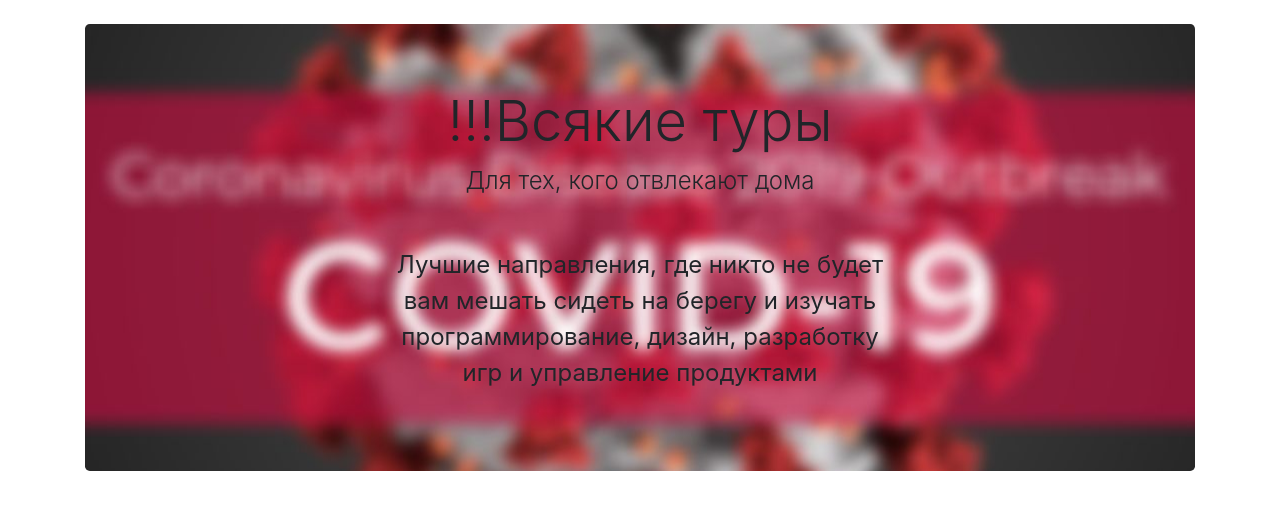
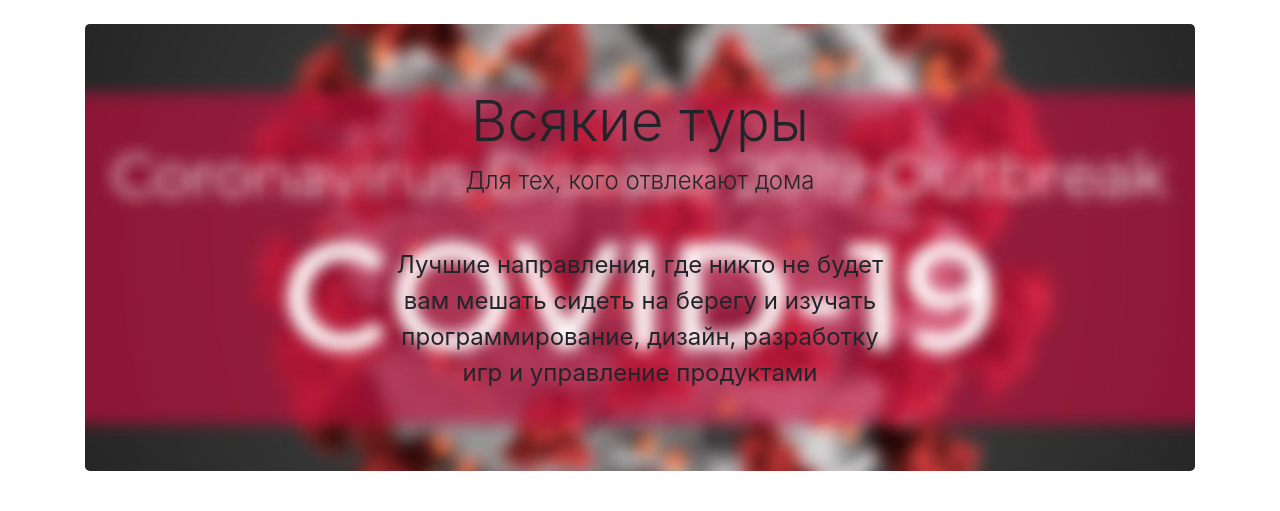
Before and after one commit to coryphoenixxx/FlaskProject2, a Flask app: page / in a window 1280 px wide. Shown: the part 72-583 px from the top of the page. Run offline with Flask 2, Linux system fonts and the light colour scheme; some libraries are stand-ins or nearby versions.

Commit message:
update requirements.txt

```diff
--- a/templates/index.html
+++ b/templates/index.html
@@ -5,7 +5,7 @@
     <main class="container mt-3">
         <!-- HERO -->
         <section class="jumbotron text-center mt-4" style="background: url('/static/covid-19.jpeg'); background-position: center center; ">
-          <h1 class="display-4" >!!!Всякие туры</h1>
+          <h1 class="display-4" >Всякие туры</h1>
           <p class="lead" style="font-size: x-large">{{ data.subtitle }}</p>
           <p class="mt-5 w-50 mx-auto" style="font-size: x-large">{{ data.description }}</p>
         </section>
```
